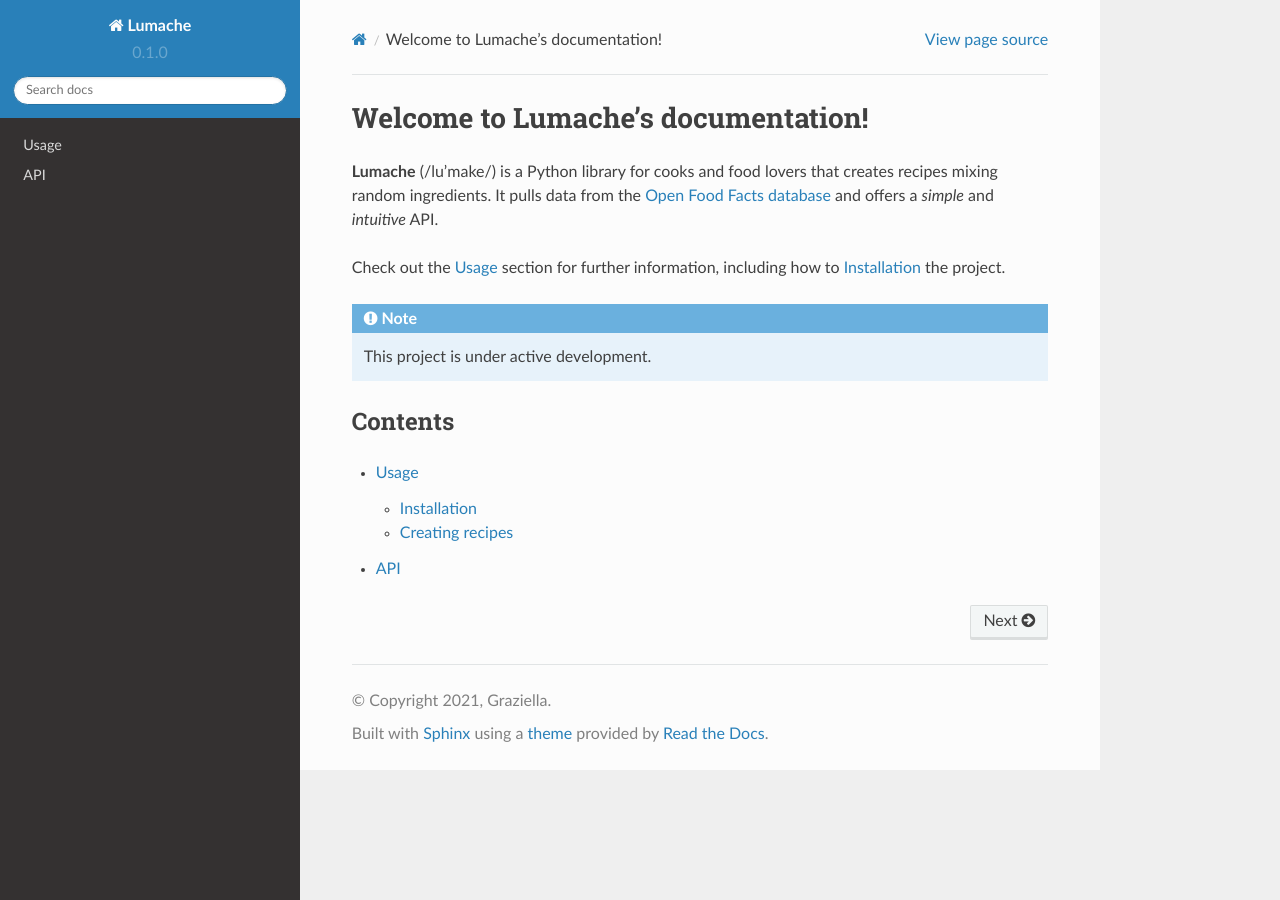
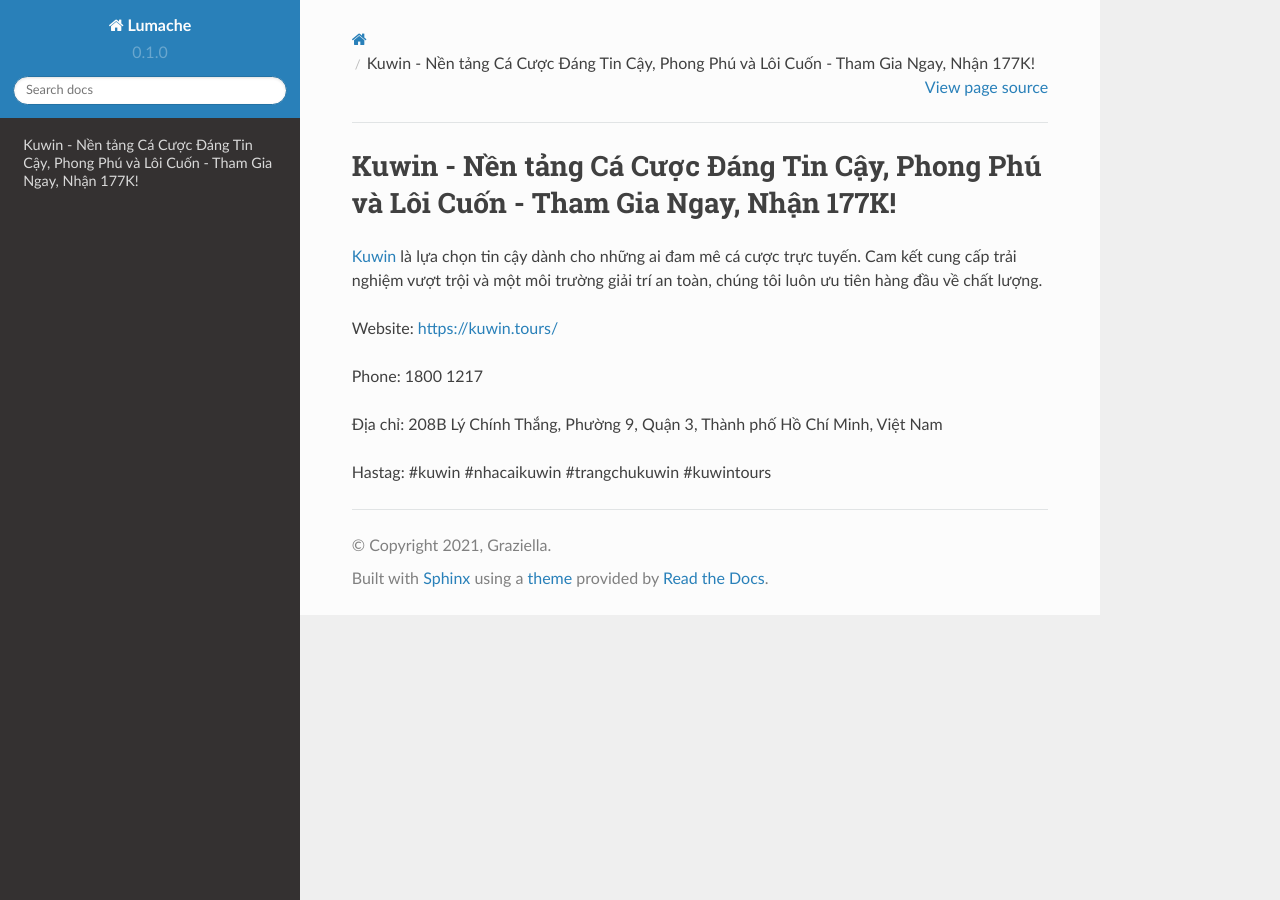
Before and after one commit to socialentity/kuwintours, a Sphinx documentation site: the page built from docs/source/index.rst, in a window 1280 px wide. Built offline with Sphinx 7.4.7 and the Read the Docs theme 2.0.0, drawn with Linux system fonts in a browser that asks for light colours.

Commit message:
Update index.rst

```diff
--- a/docs/source/index.rst
+++ b/docs/source/index.rst
@@ -1,22 +1,12 @@
-Welcome to Lumache's documentation!
+Kuwin - Nền tảng Cá Cược Đáng Tin Cậy, Phong Phú và Lôi Cuốn - Tham Gia Ngay, Nhận 177K!
 ===================================
 
-**Lumache** (/lu'make/) is a Python library for cooks and food lovers
-that creates recipes mixing random ingredients.
-It pulls data from the `Open Food Facts database <https://world.openfoodfacts.org/>`_
-and offers a *simple* and *intuitive* API.
+`Kuwin <https://kuwin.tours/>`_ là lựa chọn tin cậy dành cho những ai đam mê cá cược trực tuyến. Cam kết cung cấp trải nghiệm vượt trội và một môi trường giải trí an toàn, chúng tôi luôn ưu tiên hàng đầu về chất lượng.
 
-Check out the :doc:`usage` section for further information, including
-how to :ref:`installation` the project.
+Website: https://kuwin.tours/
 
-.. note::
+Phone: 1800 1217
 
-   This project is under active development.
+Địa chỉ: 208B Lý Chính Thắng, Phường 9, Quận 3, Thành phố Hồ Chí Minh, Việt Nam
 
-Contents
---------
-
-.. toctree::
-
-   usage
-   api
+Hastag: #kuwin #nhacaikuwin #trangchukuwin #kuwintours
```
